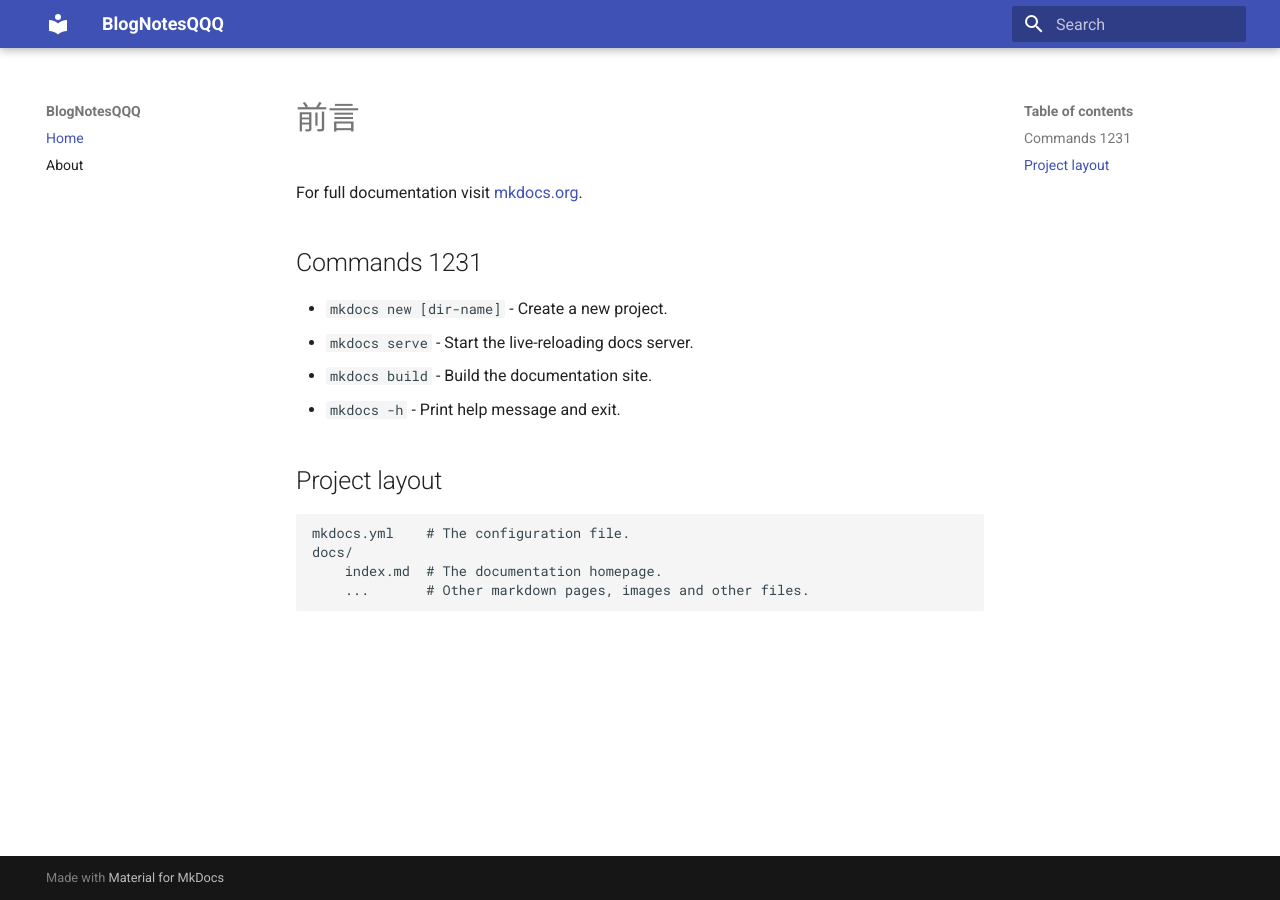
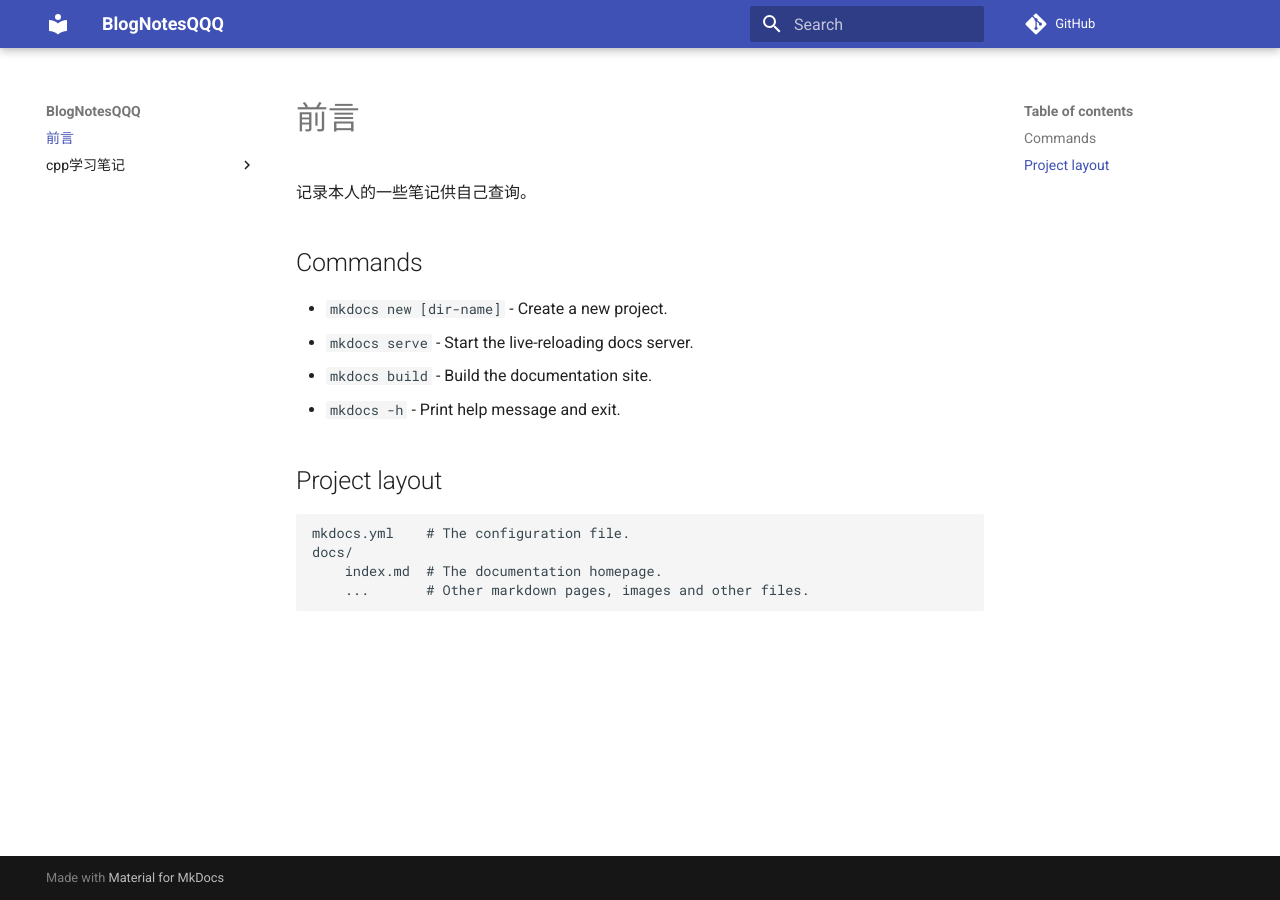
Before and after one commit to Mayzero/blogNotes, an MkDocs documentation site: the page built from docs/index.md, in a window 1280 px wide. Built offline with MkDocs 1.6.1 and Material for MkDocs 9.7.7, drawn with Linux system fonts in a browser that asks for light colours; comment, search, counter and statistics services are not loaded.

Commit message:
Revert "Revert "更新""
This reverts commit c2a00d95de75021ef44cee64b18a9ab9498e8a01.

```diff
--- a/docs/index.md
+++ b/docs/index.md
@@ -1,8 +1,8 @@
 # 前言
 
-For full documentation visit [mkdocs.org](https://www.mkdocs.org).
+记录本人的一些笔记供自己查询。
 
-## Commands 1231
+## Commands
 
 * `mkdocs new [dir-name]` - Create a new project.
 * `mkdocs serve` - Start the live-reloading docs server.
--- a/mkdocs.yml
+++ b/mkdocs.yml
@@ -1,6 +1,8 @@
 site_name: BlogNotesQQQ
+repo_url: https://github.com/Mayzero/blogNotes
 nav:
-    - Home: index.md
-    - About: about.md
+    - 前言: index.md
+    - cpp学习笔记:
+        - 基础知识：cpp学习笔记/Basic.md
 theme:
   name: material
```
Also changed, not shown: docs/Cpp学习笔记/Basic.md (added, +52 -0 lines), docs/about.md (deleted, +0 -1 lines).
